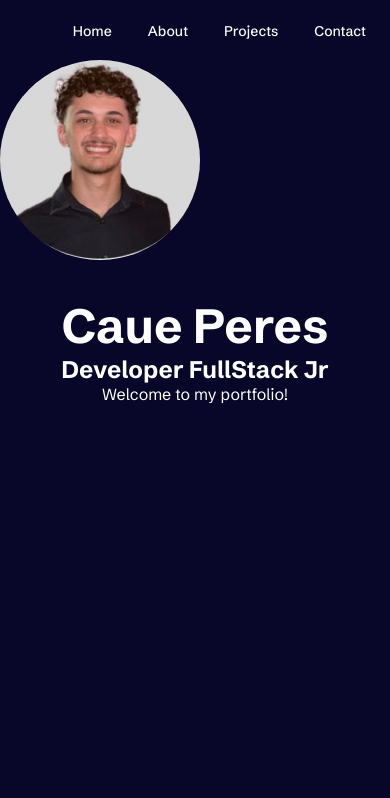
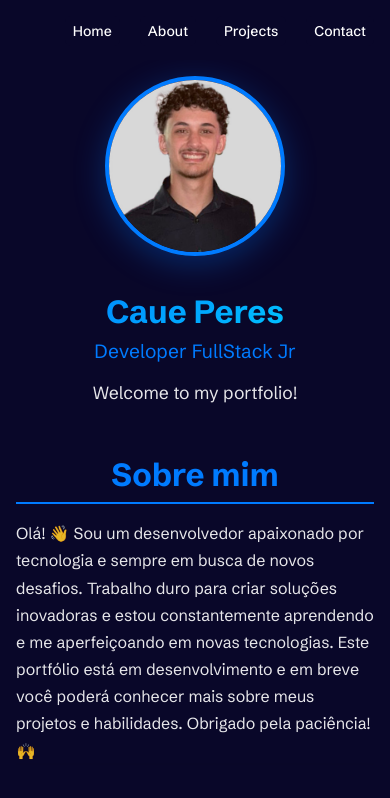
Before and after one commit to w1ze55/Portfolio, a Vue app in the folder portfolio/: page / in a window 390 px wide. Shown: the top 798 px of the page. Built offline with nearby package versions, Linux system fonts and the light colour scheme.

Commit message:
Fix: Css and text SM added

```diff
--- a/portfolio/src/components/InfoSM.vue
+++ b/portfolio/src/components/InfoSM.vue
@@ -6,58 +6,172 @@ export default {
             name: 'Caue Peres',
             description: 'Welcome to my portfolio!',
             title: 'Developer FullStack Jr',
+            aboutMe: 'Olá! 👋 Sou um desenvolvedor apaixonado por tecnologia e sempre em busca de novos desafios. Trabalho duro para criar soluções inovadoras e estou constantemente aprendendo e me aperfeiçoando em novas tecnologias. Este portfólio está em desenvolvimento e em breve você poderá conhecer mais sobre meus projetos e habilidades. Obrigado pela paciência! 🙌'
         }
     }
 }
 </script>
 
 <template>
-
+    <div class="app">
+        <div class="hero-container">
+            <div class="img-section">
                 <div class="img-logo">
                     <img src="../assets/foto eu.jpg" alt="Foto de perfil">
                 </div>
-    <div class="app">
+            </div>
+
+            <div class="content-section">
                 <header class="hero">
                     <h1>{{ name }}</h1>
                     <h2>{{ title }}</h2>
-            <p>{{ description }}</p>
+                    <p class="description">{{ description }}</p>
                 </header>
+
+                <section class="about-section">
+                    <h3>Sobre mim</h3>
+                    <p class="about-text">{{ aboutMe }}</p>
+                </section>
+            </div>
+        </div>
     </div>
 </template>
 
 <style scoped>
-img {
-  width: 200px;
-  height: 200px;
-  border-radius: 50%;
-}
-
 .app {
     max-width: 1200px;
     margin: 0 auto;
     padding: 2rem;
 }
 
+.hero-container {
+    display: flex;
+    align-items: flex-start;
+    justify-content: space-between;
+    gap: 10rem;
+    margin-bottom: 4rem;
+}
+
+.img-section {
+    flex: 0 0 auto;
+    display: flex;
+    justify-content: center;
+}
+
+.img-logo {
+    position: relative;
+}
+
+.img-logo img {
+    width: 250px;
+    height: 250px;
+    border-radius: 50%;
+    object-fit: cover;
+    border: 4px solid #007bff;
+    box-shadow: 0 8px 32px rgba(0, 123, 255, 0.3);
+    transition: transform 0.3s ease, box-shadow 0.3s ease;
+}
+
+.img-logo img:hover {
+    transform: scale(1.05);
+    box-shadow: 0 12px 40px rgba(0, 123, 255, 0.4);
+}
+
+.content-section {
+    flex: 1;
+    display: flex;
+    flex-direction: column;
+    justify-content: center;
+}
+
 .hero {
-  text-align: center;
-  margin-bottom: 4rem;
+    margin-bottom: 2rem;
 }
 
 .hero h1 {
     font-size: 3rem;
+    margin-bottom: 0.5rem;
+    background: linear-gradient(135deg, #007bff, #00d4ff);
+    -webkit-background-clip: text;
+    -webkit-text-fill-color: transparent;
+    background-clip: text;
 }
 
 .hero h2 {
     font-size: 1.5rem;
+    color: #007bff;
+    margin-bottom: 1rem;
+    font-weight: 400;
 }
 
-section {
-  margin-bottom: 3rem;
+.description {
+    font-size: 1.1rem;
+    line-height: 1.6;
+    opacity: 0.9;
 }
 
-h3 {
+.about-section {
+    margin-top: 1rem;
+}
+
+.about-section h3 {
     font-size: 2rem;
-  border-bottom: 2px solid #3498db;
+    border-bottom: 2px solid #007bff;
     padding-bottom: 0.5rem;
+    margin-bottom: 1rem;
+    color: #007bff;
+}
+
+.about-text {
+    font-size: 1rem;
+    line-height: 1.7;
+    text-align: justify;
+    opacity: 0.9;
+}
+
+/* Responsividade */
+@media (max-width: 768px) {
+    .hero-container {
+        flex-direction: column;
+        align-items: center;
+        text-align: center;
+        gap: 2rem;
+    }
+
+    .img-logo img {
+        width: 200px;
+        height: 200px;
+    }
+
+    .hero h1 {
+        font-size: 2.5rem;
+    }
+
+    .hero h2 {
+        font-size: 1.3rem;
+    }
+
+    .about-text {
+        text-align: left;
+    }
+}
+
+@media (max-width: 480px) {
+    .app {
+        padding: 1rem;
+    }
+
+    .img-logo img {
+        width: 180px;
+        height: 180px;
+    }
+
+    .hero h1 {
+        font-size: 2rem;
+    }
+
+    .hero h2 {
+        font-size: 1.2rem;
+    }
 }
 </style>
```
Lines whose indentation alone changed are shown as unchanged.
